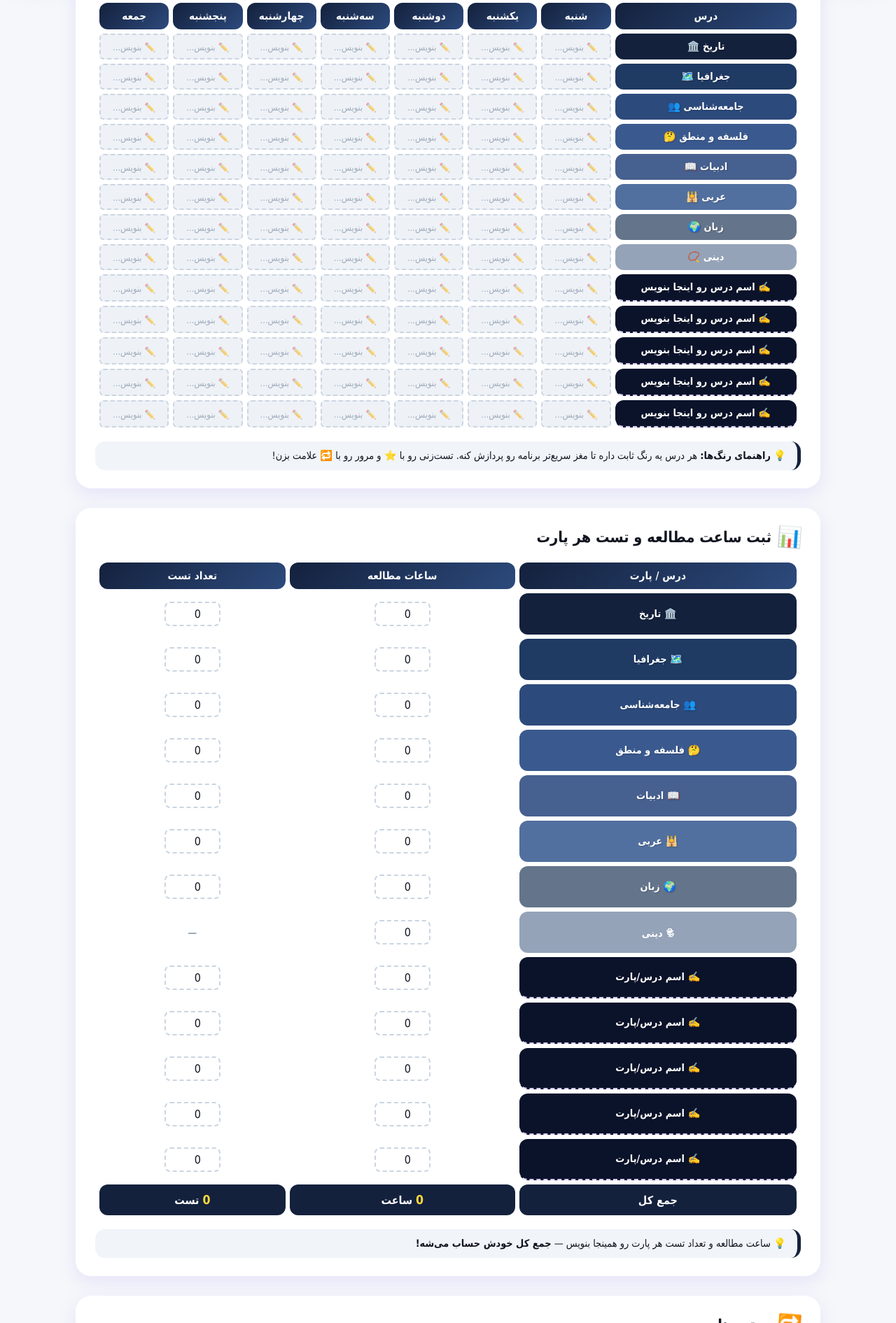
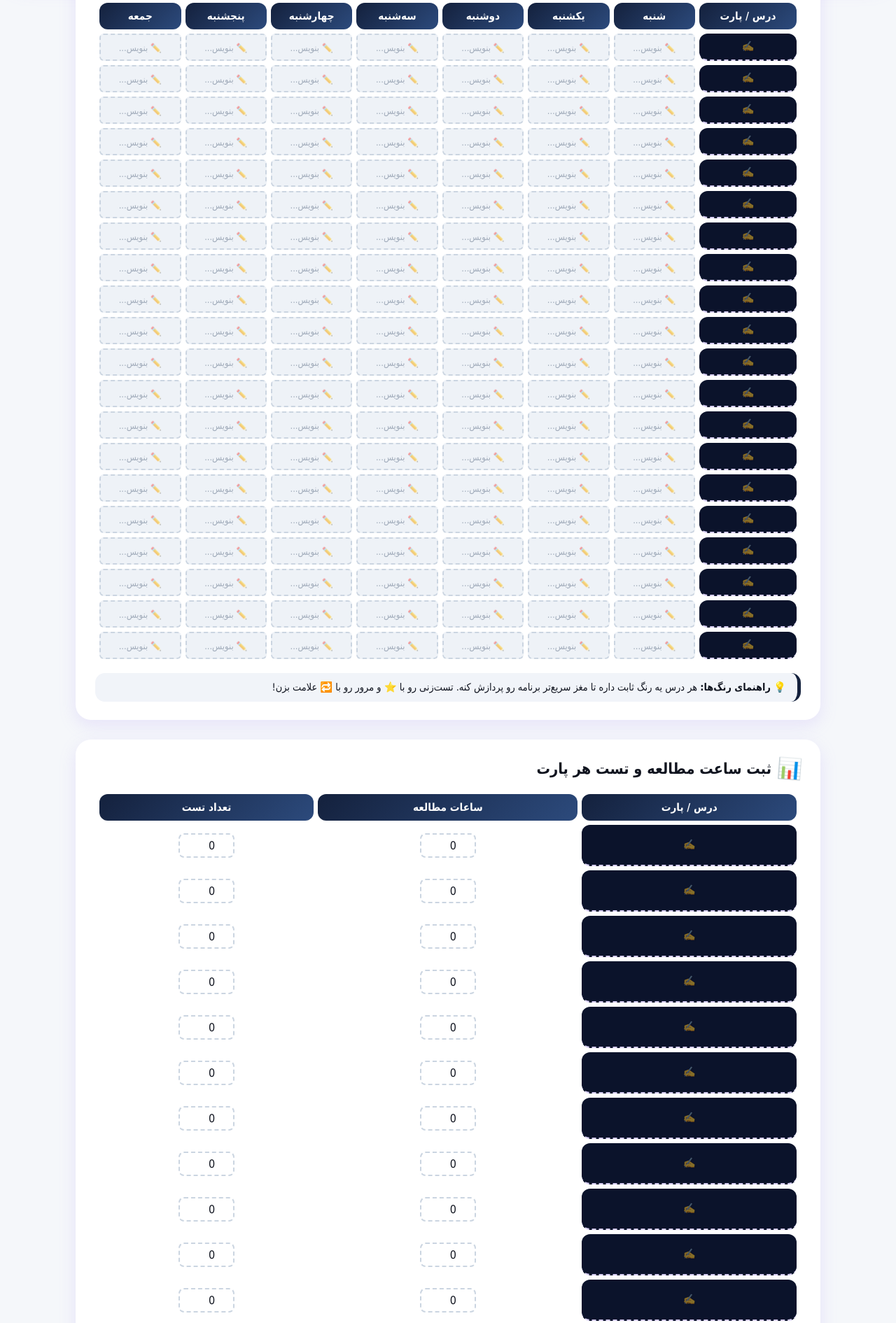
Before and after one commit to jalalisomayeh3-afk/-, a plain HTML site: page index.html in a window 1280 px wide. Shown: the part 340-2231 px from the top of the page at 70% size. Drawn offline with Linux system fonts and the light colour scheme; a small style sheet from the web is missing.

Commit message:
۲۰ ردیف خالی پارت بدون نام کتاب و حذف نقشه راه
Co-authored-by: jalalisomayeh3-afk <jalalisomayeh3-afk@users.noreply.github.com>

```diff
--- a/index.html
+++ b/index.html
@@ -139,6 +139,7 @@
   .f-english{background:#64748b;}
   .f-dini{background:#94a3b8; text-shadow:none;}
   .f-custom{background:#0b132b;}
+  .subj[contenteditable="true"]:empty::before{content:"✍️"; opacity:.5;}
   .slot{
     background:#eef2f7; border:2px dashed #cbd5e1; min-height:44px;
     cursor:text; color:#64748b;
@@ -318,33 +319,6 @@
   }
   .medal.unlocked{animation:tickPop .5s ease; box-shadow:0 6px 16px rgba(20,33,61,.3);}
 
-  .roadmap{position:relative; padding-right:30px;}
-  .roadmap::before{
-    content:""; position:absolute; right:10px; top:10px; bottom:10px;
-    width:5px; border-radius:5px;
-    background:linear-gradient(#2c4a7c,#14213d,#0b132b);
-  }
-  .station{
-    position:relative; margin-bottom:14px;
-    display:flex; align-items:center; gap:12px;
-    background:#f1f4f9; border-radius:16px; padding:14px 18px;
-    transition:transform .2s;
-  }
-  .station:hover{transform:translateX(-6px);}
-  .station::before{
-    content:"📍"; position:absolute; right:-33px; font-size:1.2rem;
-  }
-  .station input[type=checkbox]{
-    appearance:none; width:26px; height:26px; flex-shrink:0;
-    border:3px solid var(--c4); border-radius:8px; cursor:pointer;
-    position:relative; transition:background .2s;
-  }
-  .station input[type=checkbox]:checked{background:var(--c2); border-color:var(--c2);}
-  .station input[type=checkbox]:checked::after{
-    content:"✓"; color:#fff; font-weight:900; position:absolute;
-    top:-2px; right:5px; font-size:1rem;
-  }
-
   .quote-box{
     background:#f1f4f9; border-right:5px solid var(--c1);
     border-radius:16px; padding:22px 24px; text-align:center;
@@ -426,95 +400,144 @@
     <h2><span class="badge">📅</span> برنامه هفتگی من</h2>
     <table>
       <tr>
-        <th>درس</th><th>شنبه</th><th>یکشنبه</th><th>دوشنبه</th>
+        <th>درس / پارت</th><th>شنبه</th><th>یکشنبه</th><th>دوشنبه</th>
         <th>سه‌شنبه</th><th>چهارشنبه</th><th>پنجشنبه</th><th>جمعه</th>
       </tr>
       <tr>
-        <td class="subj f-tarikh">تاریخ 🏛️</td>
+        <td class="subj f-custom" contenteditable="true"></td>
         <td class="slot" contenteditable="true"></td><td class="slot" contenteditable="true"></td>
         <td class="slot" contenteditable="true"></td><td class="slot" contenteditable="true"></td>
         <td class="slot" contenteditable="true"></td><td class="slot" contenteditable="true"></td>
         <td class="slot" contenteditable="true"></td>
       </tr>
       <tr>
-        <td class="subj f-joqrafia">جغرافیا 🗺️</td>
+        <td class="subj f-custom" contenteditable="true"></td>
         <td class="slot" contenteditable="true"></td><td class="slot" contenteditable="true"></td>
         <td class="slot" contenteditable="true"></td><td class="slot" contenteditable="true"></td>
         <td class="slot" contenteditable="true"></td><td class="slot" contenteditable="true"></td>
         <td class="slot" contenteditable="true"></td>
       </tr>
       <tr>
-        <td class="subj f-ejtemai">جامعه‌شناسی 👥</td>
+        <td class="subj f-custom" contenteditable="true"></td>
         <td class="slot" contenteditable="true"></td><td class="slot" contenteditable="true"></td>
         <td class="slot" contenteditable="true"></td><td class="slot" contenteditable="true"></td>
         <td class="slot" contenteditable="true"></td><td class="slot" contenteditable="true"></td>
         <td class="slot" contenteditable="true"></td>
       </tr>
       <tr>
-        <td class="subj f-falsafe">فلسفه و منطق 🤔</td>
+        <td class="subj f-custom" contenteditable="true"></td>
         <td class="slot" contenteditable="true"></td><td class="slot" contenteditable="true"></td>
         <td class="slot" contenteditable="true"></td><td class="slot" contenteditable="true"></td>
         <td class="slot" contenteditable="true"></td><td class="slot" contenteditable="true"></td>
         <td class="slot" contenteditable="true"></td>
       </tr>
       <tr>
-        <td class="subj f-farsi">ادبیات 📖</td>
+        <td class="subj f-custom" contenteditable="true"></td>
         <td class="slot" contenteditable="true"></td><td class="slot" contenteditable="true"></td>
         <td class="slot" contenteditable="true"></td><td class="slot" contenteditable="true"></td>
         <td class="slot" contenteditable="true"></td><td class="slot" contenteditable="true"></td>
         <td class="slot" contenteditable="true"></td>
       </tr>
       <tr>
-        <td class="subj f-arabi">عربی 🕌</td>
+        <td class="subj f-custom" contenteditable="true"></td>
         <td class="slot" contenteditable="true"></td><td class="slot" contenteditable="true"></td>
         <td class="slot" contenteditable="true"></td><td class="slot" contenteditable="true"></td>
         <td class="slot" contenteditable="true"></td><td class="slot" contenteditable="true"></td>
         <td class="slot" contenteditable="true"></td>
       </tr>
       <tr>
-        <td class="subj f-english">زبان 🌍</td>
+        <td class="subj f-custom" contenteditable="true"></td>
         <td class="slot" contenteditable="true"></td><td class="slot" contenteditable="true"></td>
         <td class="slot" contenteditable="true"></td><td class="slot" contenteditable="true"></td>
         <td class="slot" contenteditable="true"></td><td class="slot" contenteditable="true"></td>
         <td class="slot" contenteditable="true"></td>
       </tr>
       <tr>
-        <td class="subj f-dini">دینی 📿</td>
+        <td class="subj f-custom" contenteditable="true"></td>
         <td class="slot" contenteditable="true"></td><td class="slot" contenteditable="true"></td>
         <td class="slot" contenteditable="true"></td><td class="slot" contenteditable="true"></td>
         <td class="slot" contenteditable="true"></td><td class="slot" contenteditable="true"></td>
         <td class="slot" contenteditable="true"></td>
       </tr>
       <tr>
-        <td class="subj f-custom" contenteditable="true">✍️ اسم درس رو اینجا بنویس</td>
+        <td class="subj f-custom" contenteditable="true"></td>
         <td class="slot" contenteditable="true"></td><td class="slot" contenteditable="true"></td>
         <td class="slot" contenteditable="true"></td><td class="slot" contenteditable="true"></td>
         <td class="slot" contenteditable="true"></td><td class="slot" contenteditable="true"></td>
         <td class="slot" contenteditable="true"></td>
       </tr>
       <tr>
-        <td class="subj f-custom" contenteditable="true">✍️ اسم درس رو اینجا بنویس</td>
+        <td class="subj f-custom" contenteditable="true"></td>
         <td class="slot" contenteditable="true"></td><td class="slot" contenteditable="true"></td>
         <td class="slot" contenteditable="true"></td><td class="slot" contenteditable="true"></td>
         <td class="slot" contenteditable="true"></td><td class="slot" contenteditable="true"></td>
         <td class="slot" contenteditable="true"></td>
       </tr>
       <tr>
-        <td class="subj f-custom" contenteditable="true">✍️ اسم درس رو اینجا بنویس</td>
+        <td class="subj f-custom" contenteditable="true"></td>
         <td class="slot" contenteditable="true"></td><td class="slot" contenteditable="true"></td>
         <td class="slot" contenteditable="true"></td><td class="slot" contenteditable="true"></td>
         <td class="slot" contenteditable="true"></td><td class="slot" contenteditable="true"></td>
         <td class="slot" contenteditable="true"></td>
       </tr>
       <tr>
-        <td class="subj f-custom" contenteditable="true">✍️ اسم درس رو اینجا بنویس</td>
+        <td class="subj f-custom" contenteditable="true"></td>
         <td class="slot" contenteditable="true"></td><td class="slot" contenteditable="true"></td>
         <td class="slot" contenteditable="true"></td><td class="slot" contenteditable="true"></td>
         <td class="slot" contenteditable="true"></td><td class="slot" contenteditable="true"></td>
         <td class="slot" contenteditable="true"></td>
       </tr>
       <tr>
-        <td class="subj f-custom" contenteditable="true">✍️ اسم درس رو اینجا بنویس</td>
+        <td class="subj f-custom" contenteditable="true"></td>
+        <td class="slot" contenteditable="true"></td><td class="slot" contenteditable="true"></td>
+        <td class="slot" contenteditable="true"></td><td class="slot" contenteditable="true"></td>
+        <td class="slot" contenteditable="true"></td><td class="slot" contenteditable="true"></td>
+        <td class="slot" contenteditable="true"></td>
+      </tr>
+      <tr>
+        <td class="subj f-custom" contenteditable="true"></td>
+        <td class="slot" contenteditable="true"></td><td class="slot" contenteditable="true"></td>
+        <td class="slot" contenteditable="true"></td><td class="slot" contenteditable="true"></td>
+        <td class="slot" contenteditable="true"></td><td class="slot" contenteditable="true"></td>
+        <td class="slot" contenteditable="true"></td>
+      </tr>
+      <tr>
+        <td class="subj f-custom" contenteditable="true"></td>
+        <td class="slot" contenteditable="true"></td><td class="slot" contenteditable="true"></td>
+        <td class="slot" contenteditable="true"></td><td class="slot" contenteditable="true"></td>
+        <td class="slot" contenteditable="true"></td><td class="slot" contenteditable="true"></td>
+        <td class="slot" contenteditable="true"></td>
+      </tr>
+      <tr>
+        <td class="subj f-custom" contenteditable="true"></td>
+        <td class="slot" contenteditable="true"></td><td class="slot" contenteditable="true"></td>
+        <td class="slot" contenteditable="true"></td><td class="slot" contenteditable="true"></td>
+        <td class="slot" contenteditable="true"></td><td class="slot" contenteditable="true"></td>
+        <td class="slot" contenteditable="true"></td>
+      </tr>
+      <tr>
+        <td class="subj f-custom" contenteditable="true"></td>
+        <td class="slot" contenteditable="true"></td><td class="slot" contenteditable="true"></td>
+        <td class="slot" contenteditable="true"></td><td class="slot" contenteditable="true"></td>
+        <td class="slot" contenteditable="true"></td><td class="slot" contenteditable="true"></td>
+        <td class="slot" contenteditable="true"></td>
+      </tr>
+      <tr>
+        <td class="subj f-custom" contenteditable="true"></td>
+        <td class="slot" contenteditable="true"></td><td class="slot" contenteditable="true"></td>
+        <td class="slot" contenteditable="true"></td><td class="slot" contenteditable="true"></td>
+        <td class="slot" contenteditable="true"></td><td class="slot" contenteditable="true"></td>
+        <td class="slot" contenteditable="true"></td>
+      </tr>
+      <tr>
+        <td class="subj f-custom" contenteditable="true"></td>
+        <td class="slot" contenteditable="true"></td><td class="slot" contenteditable="true"></td>
+        <td class="slot" contenteditable="true"></td><td class="slot" contenteditable="true"></td>
+        <td class="slot" contenteditable="true"></td><td class="slot" contenteditable="true"></td>
+        <td class="slot" contenteditable="true"></td>
+      </tr>
+      <tr>
+        <td class="subj f-custom" contenteditable="true"></td>
         <td class="slot" contenteditable="true"></td><td class="slot" contenteditable="true"></td>
         <td class="slot" contenteditable="true"></td><td class="slot" contenteditable="true"></td>
         <td class="slot" contenteditable="true"></td><td class="slot" contenteditable="true"></td>
@@ -528,20 +551,27 @@
     <h2><span class="badge">📊</span> ثبت ساعت مطالعه و تست هر پارت</h2>
     <table id="logTable">
       <tr><th>درس / پارت</th><th>ساعات مطالعه</th><th>تعداد تست</th></tr>
-      <tr><td class="subj f-tarikh">🏛️ تاریخ</td><td><input type="number" class="log-in" min="0" step="0.5" value="0"></td><td><input type="number" class="log-in" min="0" value="0"></td></tr>
-      <tr><td class="subj f-joqrafia">🗺️ جغرافیا</td><td><input type="number" class="log-in" min="0" step="0.5" value="0"></td><td><input type="number" class="log-in" min="0" value="0"></td></tr>
-      <tr><td class="subj f-ejtemai">👥 جامعه‌شناسی</td><td><input type="number" class="log-in" min="0" step="0.5" value="0"></td><td><input type="number" class="log-in" min="0" value="0"></td></tr>
-      <tr><td class="subj f-falsafe">🤔 فلسفه و منطق</td><td><input type="number" class="log-in" min="0" step="0.5" value="0"></td><td><input type="number" class="log-in" min="0" value="0"></td></tr>
-      <tr><td class="subj f-farsi">📖 ادبیات</td><td><input type="number" class="log-in" min="0" step="0.5" value="0"></td><td><input type="number" class="log-in" min="0" value="0"></td></tr>
-      <tr><td class="subj f-arabi">🕌 عربی</td><td><input type="number" class="log-in" min="0" step="0.5" value="0"></td><td><input type="number" class="log-in" min="0" value="0"></td></tr>
-      <tr><td class="subj f-english">🌍 زبان</td><td><input type="number" class="log-in" min="0" step="0.5" value="0"></td><td><input type="number" class="log-in" min="0" value="0"></td></tr>
-      <tr><td class="subj f-dini">🕏 دینی</td><td><input type="number" class="log-in" min="0" step="0.5" value="0"></td><td style="color:#94a3b8; font-weight:800;">—</td></tr>
-      <tr><td class="subj f-custom" contenteditable="true">✍️ اسم درس/پارت</td><td><input type="number" class="log-in" min="0" step="0.5" value="0"></td><td><input type="number" class="log-in" min="0" value="0"></td></tr>
-      <tr><td class="subj f-custom" contenteditable="true">✍️ اسم درس/پارت</td><td><input type="number" class="log-in" min="0" step="0.5" value="0"></td><td><input type="number" class="log-in" min="0" value="0"></td></tr>
-      <tr><td class="subj f-custom" contenteditable="true">✍️ اسم درس/پارت</td><td><input type="number" class="log-in" min="0" step="0.5" value="0"></td><td><input type="number" class="log-in" min="0" value="0"></td></tr>
-      <tr><td class="subj f-custom" contenteditable="true">✍️ اسم درس/پارت</td><td><input type="number" class="log-in" min="0" step="0.5" value="0"></td><td><input type="number" class="log-in" min="0" value="0"></td></tr>
-      <tr><td class="subj f-custom" contenteditable="true">✍️ اسم درس/پارت</td><td><input type="number" class="log-in" min="0" step="0.5" value="0"></td><td><input type="number" class="log-in" min="0" value="0"></td></tr>
-      <tr class="log-total"><td>جمع کل</td><td><span id="totalHours">0</span> ساعت</td><td><span id="totalTests">0</span> تست</td></tr>
+      <tr><td class="subj f-custom" contenteditable="true"></td><td><input type="number" class="log-in" min="0" step="0.5" value="0"></td><td><input type="number" class="log-in" min="0" value="0"></td></tr>
+      <tr><td class="subj f-custom" contenteditable="true"></td><td><input type="number" class="log-in" min="0" step="0.5" value="0"></td><td><input type="number" class="log-in" min="0" value="0"></td></tr>
+      <tr><td class="subj f-custom" contenteditable="true"></td><td><input type="number" class="log-in" min="0" step="0.5" value="0"></td><td><input type="number" class="log-in" min="0" value="0"></td></tr>
+      <tr><td class="subj f-custom" contenteditable="true"></td><td><input type="number" class="log-in" min="0" step="0.5" value="0"></td><td><input type="number" class="log-in" min="0" value="0"></td></tr>
+      <tr><td class="subj f-custom" contenteditable="true"></td><td><input type="number" class="log-in" min="0" step="0.5" value="0"></td><td><input type="number" class="log-in" min="0" value="0"></td></tr>
+      <tr><td class="subj f-custom" contenteditable="true"></td><td><input type="number" class="log-in" min="0" step="0.5" value="0"></td><td><input type="number" class="log-in" min="0" value="0"></td></tr>
+      <tr><td class="subj f-custom" contenteditable="true"></td><td><input type="number" class="log-in" min="0" step="0.5" value="0"></td><td><input type="number" class="log-in" min="0" value="0"></td></tr>
+      <tr><td class="subj f-custom" contenteditable="true"></td><td><input type="number" class="log-in" min="0" step="0.5" value="0"></td><td><input type="number" class="log-in" min="0" value="0"></td></tr>
+      <tr><td class="subj f-custom" contenteditable="true"></td><td><input type="number" class="log-in" min="0" step="0.5" value="0"></td><td><input type="number" class="log-in" min="0" value="0"></td></tr>
+      <tr><td class="subj f-custom" contenteditable="true"></td><td><input type="number" class="log-in" min="0" step="0.5" value="0"></td><td><input type="number" class="log-in" min="0" value="0"></td></tr>
+      <tr><td class="subj f-custom" contenteditable="true"></td><td><input type="number" class="log-in" min="0" step="0.5" value="0"></td><td><input type="number" class="log-in" min="0" value="0"></td></tr>
+      <tr><td class="subj f-custom" contenteditable="true"></td><td><input type="number" class="log-in" min="0" step="0.5" value="0"></td><td><input type="number" class="log-in" min="0" value="0"></td></tr>
+      <tr><td class="subj f-custom" contenteditable="true"></td><td><input type="number" class="log-in" min="0" step="0.5" value="0"></td><td><input type="number" class="log-in" min="0" value="0"></td></tr>
+      <tr><td class="subj f-custom" contenteditable="true"></td><td><input type="number" class="log-in" min="0" step="0.5" value="0"></td><td><input type="number" class="log-in" min="0" value="0"></td></tr>
+      <tr><td class="subj f-custom" contenteditable="true"></td><td><input type="number" class="log-in" min="0" step="0.5" value="0"></td><td><input type="number" class="log-in" min="0" value="0"></td></tr>
+      <tr><td class="subj f-custom" contenteditable="true"></td><td><input type="number" class="log-in" min="0" step="0.5" value="0"></td><td><input type="number" class="log-in" min="0" value="0"></td></tr>
+      <tr><td class="subj f-custom" contenteditable="true"></td><td><input type="number" class="log-in" min="0" step="0.5" value="0"></td><td><input type="number" class="log-in" min="0" value="0"></td></tr>
+      <tr><td class="subj f-custom" contenteditable="true"></td><td><input type="number" class="log-in" min="0" step="0.5" value="0"></td><td><input type="number" class="log-in" min="0" value="0"></td></tr>
+      <tr><td class="subj f-custom" contenteditable="true"></td><td><input type="number" class="log-in" min="0" step="0.5" value="0"></td><td><input type="number" class="log-in" min="0" value="0"></td></tr>
+      <tr><td class="subj f-custom" contenteditable="true"></td><td><input type="number" class="log-in" min="0" step="0.5" value="0"></td><td><input type="number" class="log-in" min="0" value="0"></td></tr>
+    <tr class="log-total"><td>جمع کل</td><td><span id="totalHours">0</span> ساعت</td><td><span id="totalTests">0</span> تست</td></tr>
     </table>
     <div class="tip">💡 ساعت مطالعه و تعداد تست هر پارت رو همینجا بنویس — <b>جمع کل خودش حساب می‌شه!</b></div>
   </div>
@@ -617,17 +647,6 @@
   <div class="card">
     <h2><span class="badge">🏅</span> مدال‌های افتخار (خودکار)</h2>
     <div class="medals" id="medalGrid"></div>
-  </div>
-
-  <div class="card">
-    <h2><span class="badge">🗺️</span> نقشه راه تا کنکور</h2>
-    <div class="roadmap">
-      <div class="station"><input type="checkbox"><span contenteditable="true">جمع‌بندی دروس عمومی</span></div>
-      <div class="station"><input type="checkbox"><span contenteditable="true">آزمون‌های جامع مرحله‌ای</span></div>
-      <div class="station"><input type="checkbox"><span contenteditable="true">مرور نهایی قلاب‌ها و نکته‌ها</span></div>
-      <div class="station"><input type="checkbox"><span contenteditable="true">شب کنکور: استراحت و آرامش</span></div>
-      <div class="station"><input type="checkbox"><span contenteditable="true">🏆 روز کنکور — موفق باشی!</span></div>
-    </div>
   </div>
 
   <div class="card">
```
